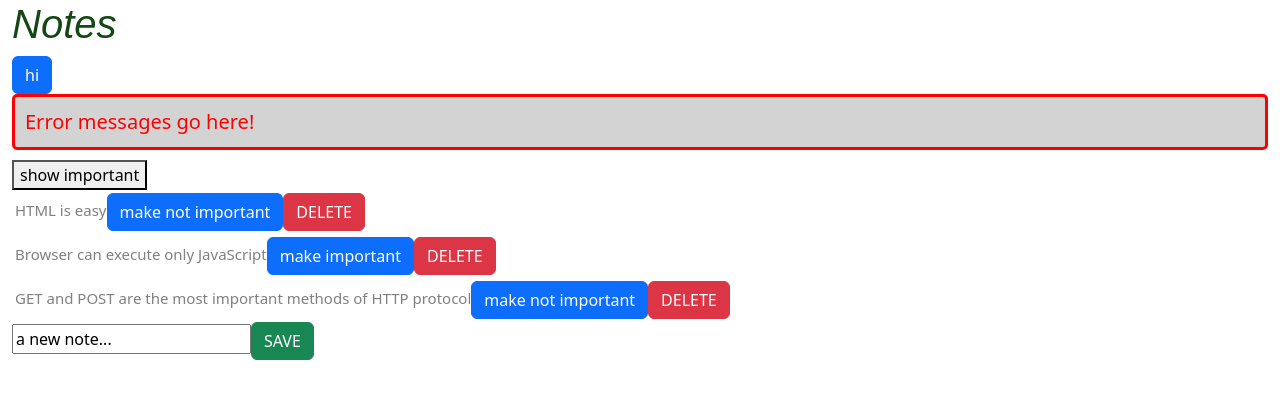
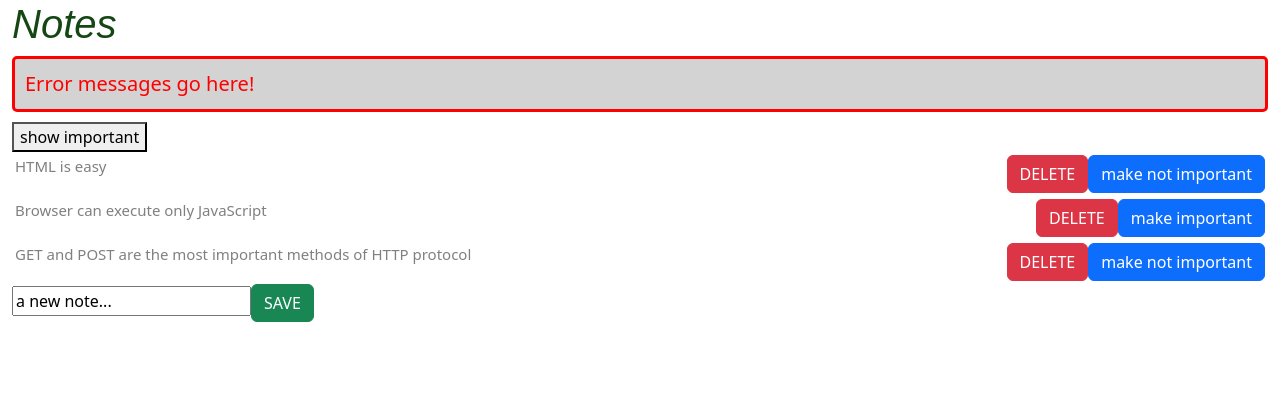
Before and after one commit to richi-coder/Rendering-a-Collection---REACT-HELSINKI-PART-2, a React (Create React App) app: page / in a window 1280 px wide. Shown: the top 398 px of the page. Built offline with nearby package versions, Linux system fonts and the light colour scheme; data requests are answered from the project's data file.

Commit message:
Putting buttons to right

```diff
--- a/src/App.js
+++ b/src/App.js
@@ -87,9 +87,6 @@ fetch("http://localhost:3000/notes", {
   return (
     <div className="container-fluid">
       <h1>Notes</h1>
-      <Button>
-        hi
-      </Button>
       <Notification message={errorMessage} />
       <div>
         <button onClick={() => setShowAll(!showAll)}>
--- a/src/style.css
+++ b/src/style.css
@@ -25,3 +25,7 @@ h1 {
   padding: 10px;
   margin-bottom: 10px;
 }
+
+.btn-danger, .btn-primary {
+  float: right;
+}
```
